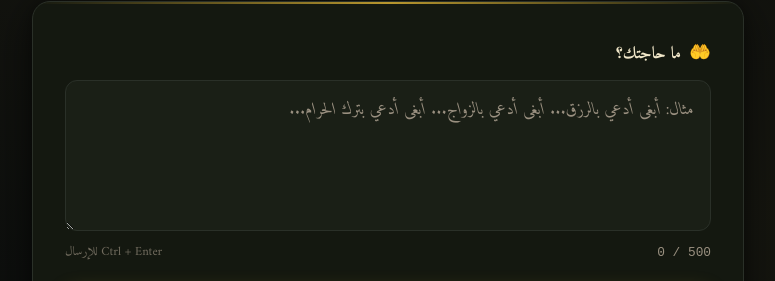
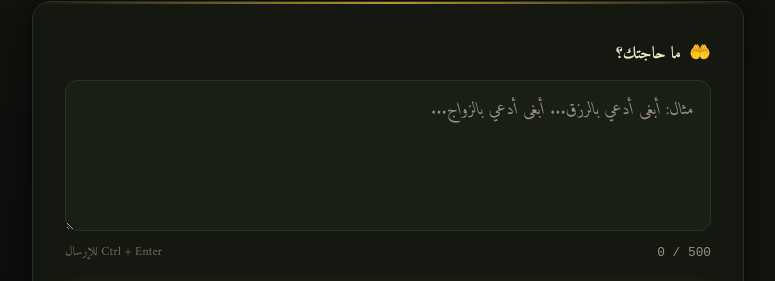
Before and after one commit to Sayrawan/Najwaa, a plain HTML site: page index.html in a window 1280 px wide. Shown: the part 424-705 px from the top of the page, without its empty margins (252-1027 px from the left). Drawn offline with Linux system fonts and the light colour scheme; a web font is replaced by a local one.

Commit message:
Add files via upload

```diff
--- a/index.html
+++ b/index.html
@@ -49,7 +49,7 @@
         <textarea
           id="user-need"
           class="need-textarea"
-          placeholder="مثال: أبغى أدعي بالرزق... أبغى أدعي بالزواج... أبغى أدعي بترك الحرام..."
+          placeholder="مثال: أبغى أدعي بالرزق... أبغى أدعي بالزواج..."
           rows="4"
           maxlength="500"
           aria-describedby="char-count"
```
